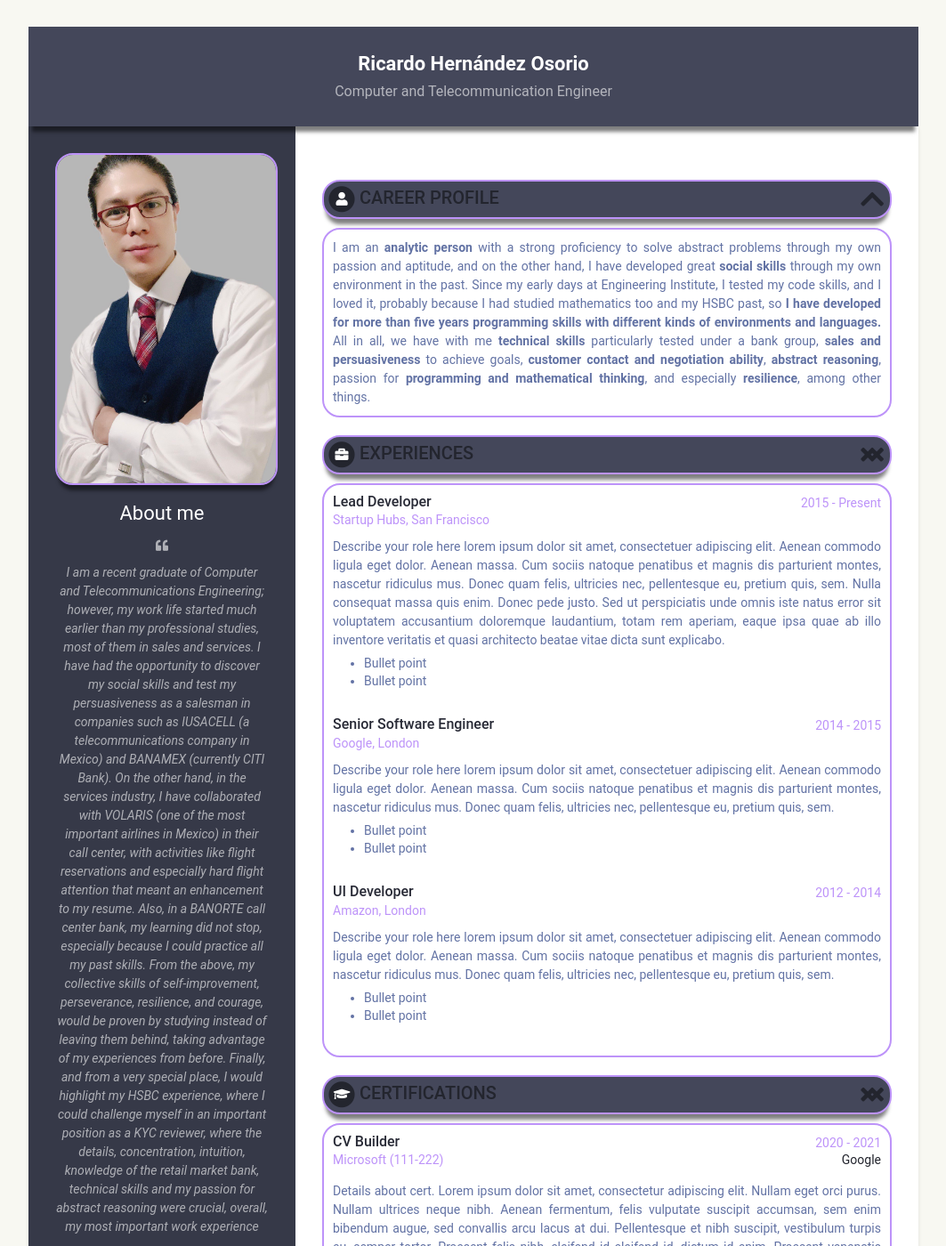
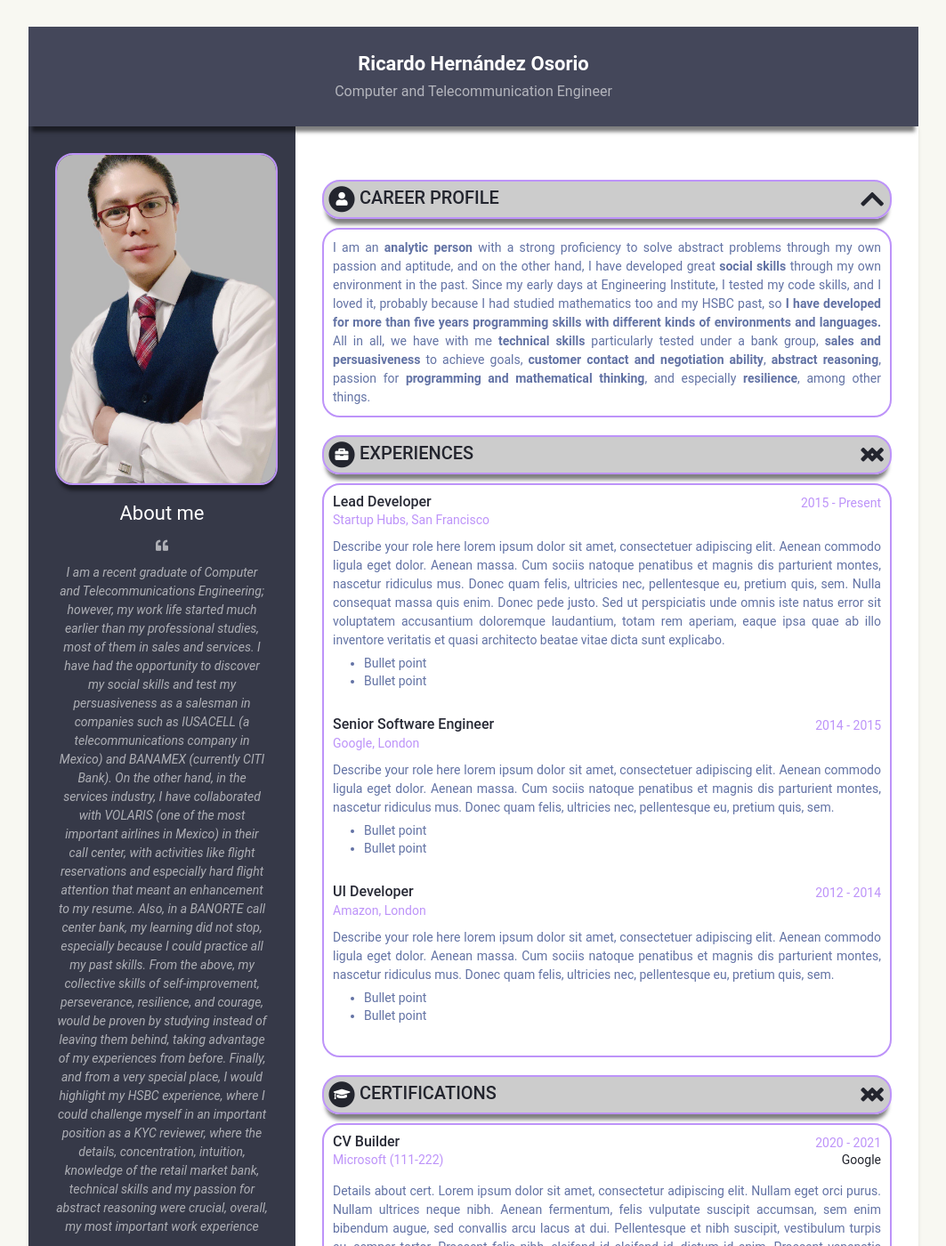
Before and after one commit to RicardoUAMmx/webcode, a Jekyll site: the page built from index.html, in a window 1280 px wide and 1400 px high. Shown: the whole window at 89% size, without its empty margins (108-1171 px from the left). Built offline with Jekyll 4.4.1, drawn with Linux system fonts in a browser that asks for light colours.

Commit message:
experimental cv-theme

```diff
--- a/_sass/_base.scss
+++ b/_sass/_base.scss
@@ -203,6 +203,7 @@ p {
     border: 2px solid $text-grey;
     box-shadow: 0 10px 4px -4px rgba(0, 0, 0, 0.5);
 	background: $theme-color;
+	background: rgba(0, 0, 0, 0.2);
 	  .section-box-a {
 		flex: 1 1 auto;
 	  }
```
